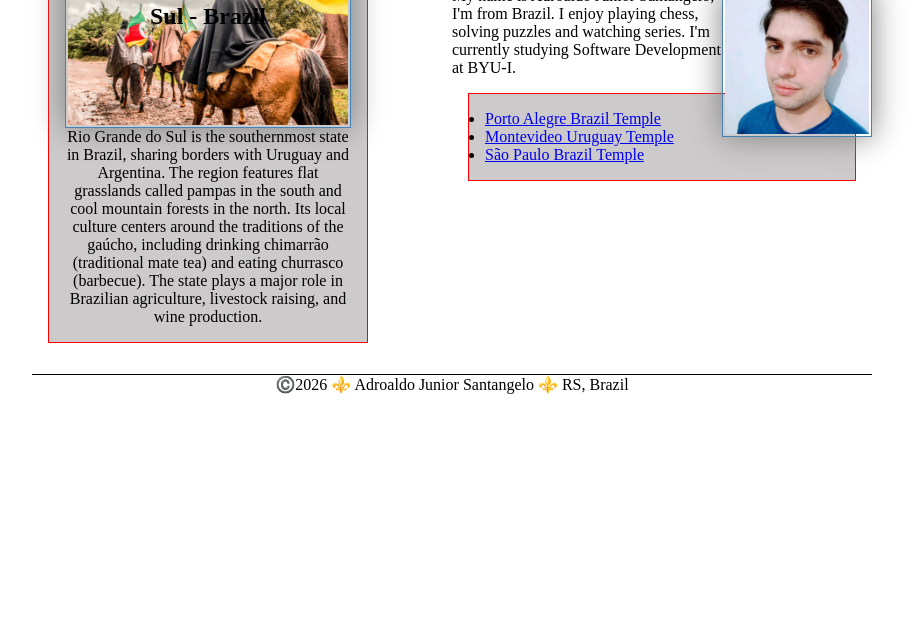
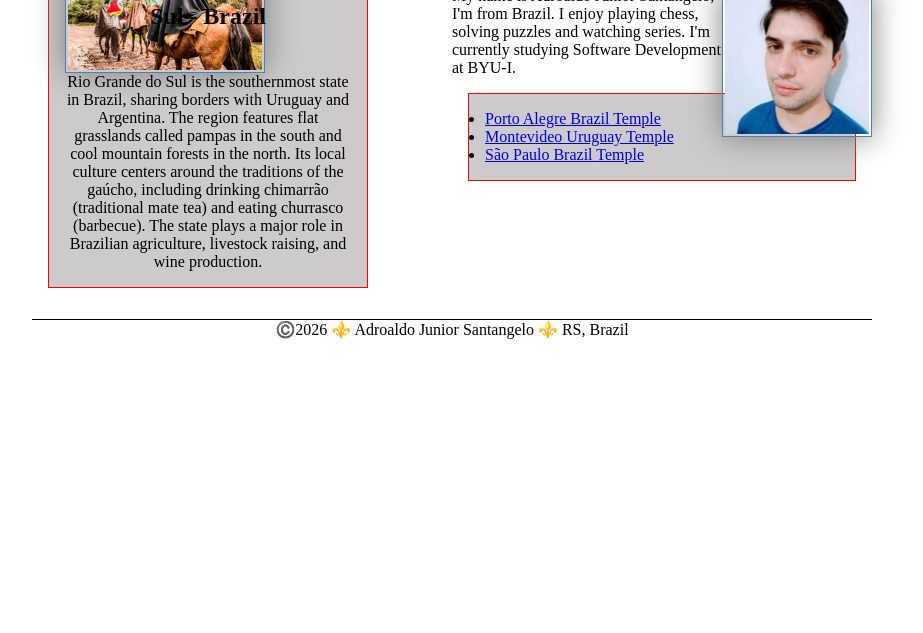
Before and after one commit to Adro31415/wdd130, a plain HTML site: page index.html in a window 1280 px wide. Shown: the part 167-800 px from the top of the page, without its empty margins (188-1111 px from the left). Drawn offline with Linux system fonts and the light colour scheme.

Commit message:
week02 Assignment

```diff
--- a/styles/styles.css
+++ b/styles/styles.css
@@ -47,15 +47,22 @@ main {
 }
 
 aside {
-    width: 20em;
+    margin: 1rem;
+    padding: 1rem;
+    border: 1px solid black;
+    background-color: #cccaca;
+    color: black;
+
+    width: 20rem;
     text-align: center;
     grid-column: 1/2;
     grid-row: 1/2;
     position: relative;
+
 }
 
 aside img {
-    width: 100%;
+    width: 200px;
     height: auto;
     border: 1px solid steelblue;
     padding: 2px;
```
